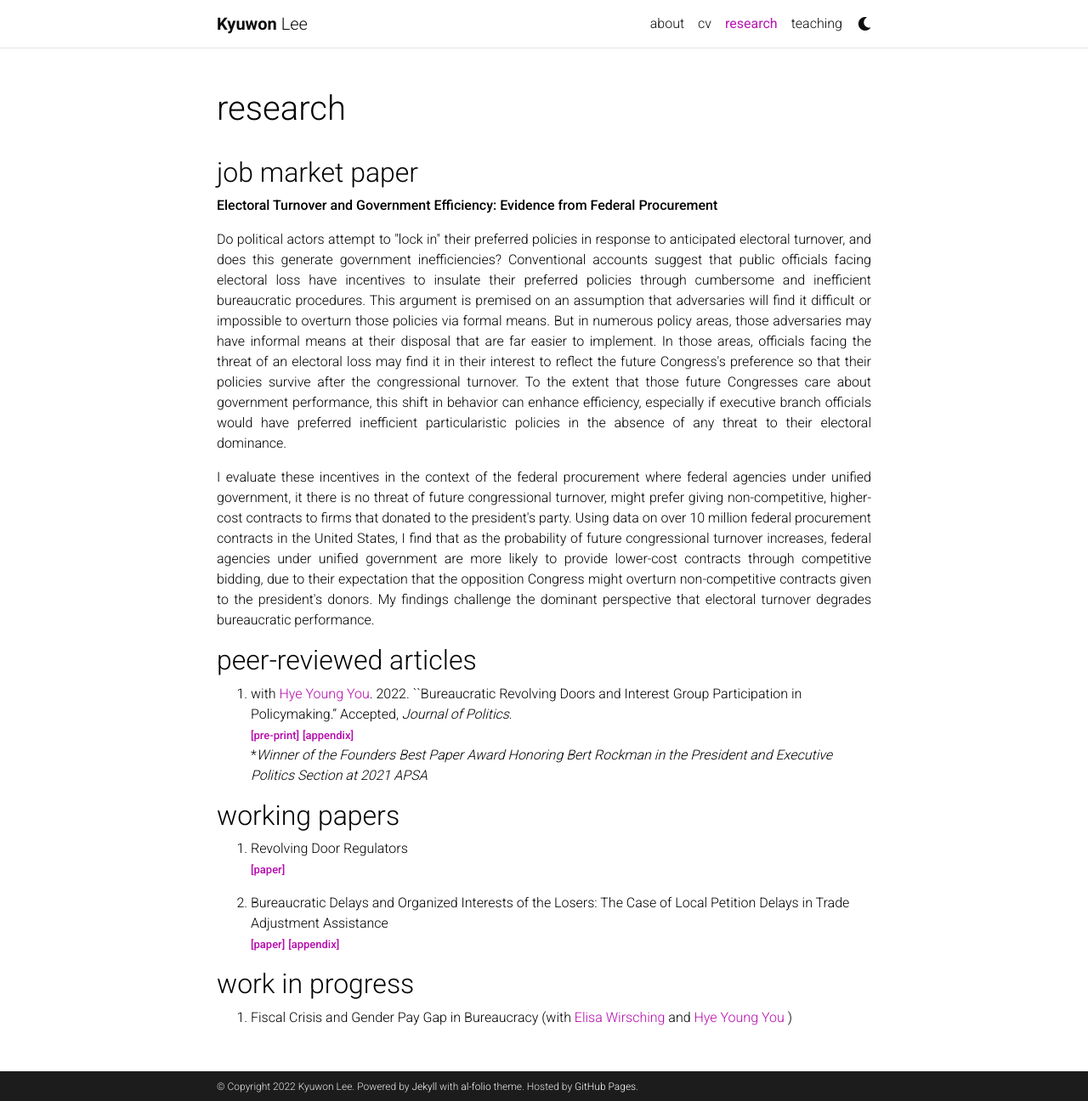
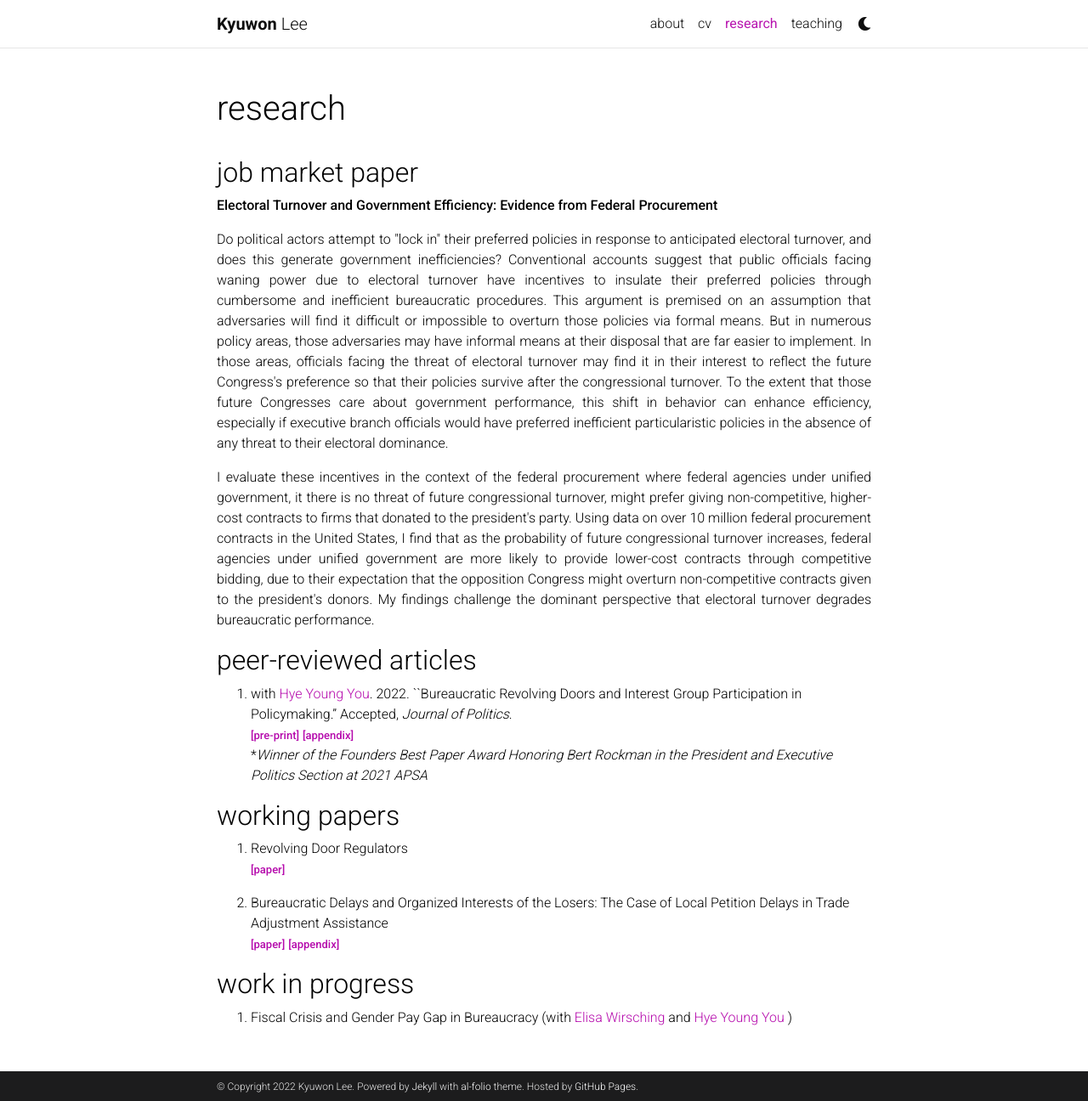
Before and after one commit to kyuwon-lee/kyuwon-lee.github.io, a Jekyll site: the page built from _pages/Research.md, in a window 1280 px wide and 1296 px high. Shown: the whole window at 85% size. Built offline with Jekyll 4.4.1, drawn with Linux system fonts in a browser that asks for light colours; comment, search, counter and statistics services are not loaded; a style sheet for code colours, icons or effects is not loaded.

Commit message:
Update Research.md

```diff
--- a/_pages/Research.md
+++ b/_pages/Research.md
@@ -9,7 +9,7 @@ nav: true
 **Electoral Turnover and Government Efficiency: Evidence from Federal Procurement**
 
 <p style="text-align: justify;"><font size="3">
-Do political actors attempt to "lock in" their preferred policies in response to anticipated electoral turnover, and does this generate government inefficiencies? Conventional accounts suggest that public officials facing electoral loss have incentives to insulate their preferred policies through cumbersome and inefficient bureaucratic procedures. This argument is premised on an assumption that adversaries will find it difficult or impossible to overturn those policies via formal means. But in numerous policy areas, those adversaries may have informal means at their disposal that are far easier to implement. In those areas, officials facing the threat of an electoral loss may find it in their interest to reflect the future Congress's preference so that their policies survive after the congressional turnover. To the extent that those future Congresses care about government performance, this shift in behavior can enhance efficiency, especially if executive branch officials would have preferred inefficient particularistic policies in the absence of any threat to their electoral dominance.</font></p>
+Do political actors attempt to "lock in" their preferred policies in response to anticipated electoral turnover, and does this generate government inefficiencies? Conventional accounts suggest that public officials facing waning power due to electoral turnover have incentives to insulate their preferred policies through cumbersome and inefficient bureaucratic procedures. This argument is premised on an assumption that adversaries will find it difficult or impossible to overturn those policies via formal means. But in numerous policy areas, those adversaries may have informal means at their disposal that are far easier to implement. In those areas, officials facing the threat of electoral turnover may find it in their interest to reflect the future Congress's preference so that their policies survive after the congressional turnover. To the extent that those future Congresses care about government performance, this shift in behavior can enhance efficiency, especially if executive branch officials would have preferred inefficient particularistic policies in the absence of any threat to their electoral dominance.</font></p>
 
 <p style="text-align: justify;"><font size="3">
  I evaluate these incentives in the context of the federal procurement where federal agencies under unified government, it there is no threat of future congressional turnover, might prefer giving non-competitive, higher-cost contracts to firms that donated to the president's party. Using data on over 10 million federal procurement contracts in the United States, I find that as the probability of future congressional turnover increases, federal agencies under unified government are more likely to provide lower-cost contracts through competitive bidding, due to their expectation that the opposition Congress might overturn non-competitive contracts given to the president's donors. My findings challenge the dominant perspective that electoral turnover degrades bureaucratic performance.</font></p>
```
